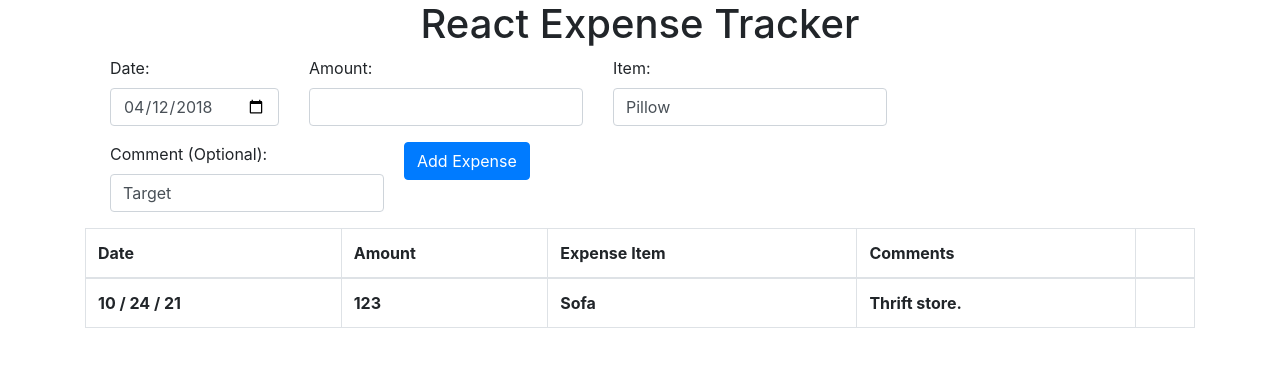
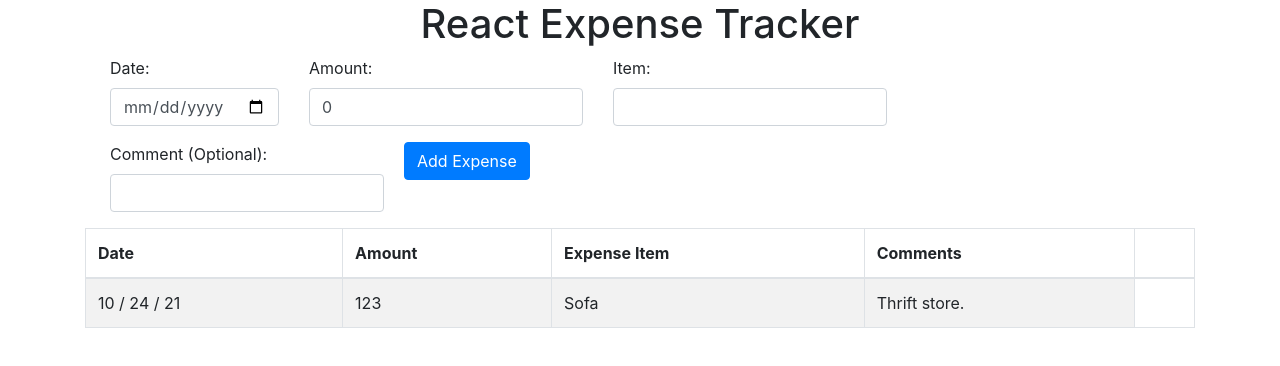
Before and after one commit to victorinspace/react-expense-tracker, a React (Create React App) app: page / in a window 1280 px wide. Shown: the top 366 px of the page. Built offline with nearby package versions, Linux system fonts and the light colour scheme.

Commit message:
Creates state handling for the form component.

```diff
--- a/src/components/ExpenseForm.js
+++ b/src/components/ExpenseForm.js
@@ -11,10 +11,10 @@ class ExpenseForm extends React.Component {
     super( props );
     this.state = {
       form: {
-        date: '2018-04-12',
-        amount: null,
-        item: 'Pillow',
-        comment: 'Target'
+        date: '',
+        amount: 0,
+        item: '',
+        comment: ''
       }
     };
 
@@ -27,7 +27,12 @@ class ExpenseForm extends React.Component {
     let name = target.name;
     let value = target.value;
 
-    this.setState( { [name]: value } )
+    this.setState( {
+      form: {
+        ...this.state.form,
+        [name]: value
+      }
+    } );
   }
 
   handleSubmit ( event ) {
@@ -46,6 +51,7 @@ class ExpenseForm extends React.Component {
                 <Form.Control
                   name='date'
                   type='date'
+                  placeholder=''
                   value={this.state.form.date}
                   onChange={this.handleChange}
                 />
@@ -57,6 +63,7 @@ class ExpenseForm extends React.Component {
                 <Form.Control
                   name='amount'
                   type='number'
+                  placeholder=''
                   value={this.state.form.amount}
                   onChange={this.handleChange}
                 />
@@ -67,6 +74,7 @@ class ExpenseForm extends React.Component {
                 <Form.Label htmlFor='item'>Item:</Form.Label>
                 <Form.Control
                   type='text'
+                  placeholder=''
                   name='item'
                   value={this.state.form.item}
                   onChange={this.handleChange}
@@ -79,6 +87,7 @@ class ExpenseForm extends React.Component {
                 <Form.Control
                   name='comment'
                   type='text'
+                  placeholder=''
                   value={this.state.form.comment}
                   onChange={this.handleChange}
                 />
--- a/src/components/ExpenseTable.js
+++ b/src/components/ExpenseTable.js
@@ -22,10 +22,12 @@ function ExpenseTable ( props ) {
         </thead>
 
         <tbody id='list-items'>
-          <th>{expenseData.date}</th>
-          <th>{expenseData.amount}</th>
-          <th>{expenseData.expenseItem}</th>
-          <th>{expenseData.comment}</th>
+          <tr>
+            <td>{expenseData.date}</td>
+            <td>{expenseData.amount}</td>
+            <td>{expenseData.expenseItem}</td>
+            <td>{expenseData.comment}</td>
+          </tr>
         </tbody>
       </Table>
     </section>
```
